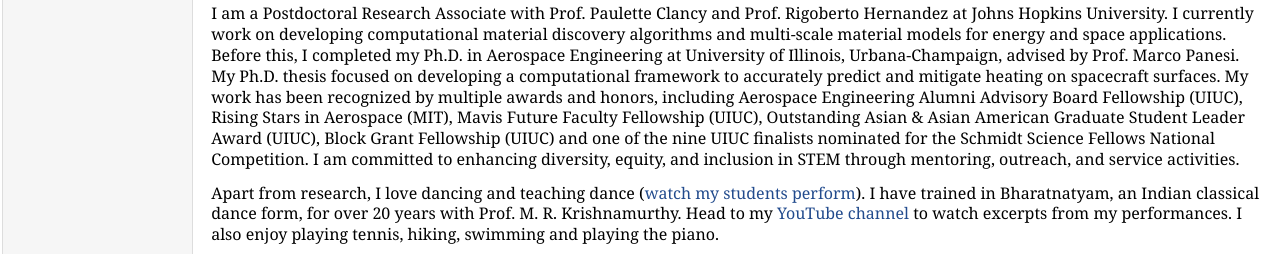
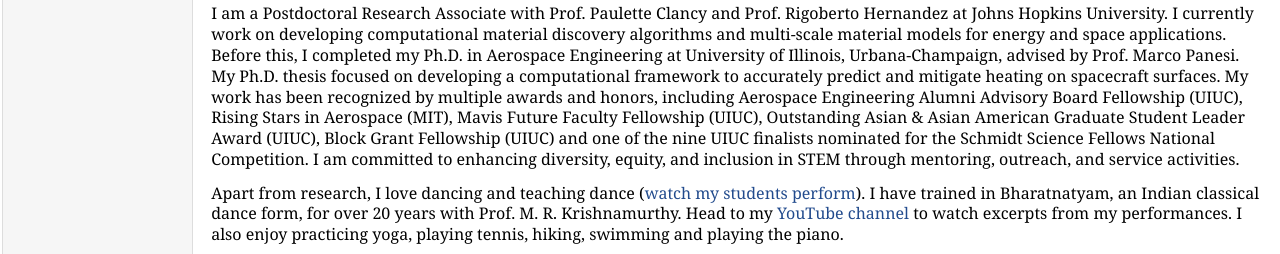
Before and after one commit to msharmap/msharmap.github.io, a plain HTML site: page index.html in a window 1280 px wide. Shown: the part 501-755 px from the top of the page. Drawn offline with Linux system fonts and the light colour scheme.

```diff
--- a/index.html
+++ b/index.html
@@ -37,7 +37,7 @@
 My work has been recognized by multiple awards and honors, including Aerospace Engineering Alumni Advisory Board Fellowship (UIUC), Rising Stars in Aerospace (MIT), Mavis Future Faculty Fellowship (UIUC), Outstanding Asian & Asian American Graduate Student Leader Award (UIUC), Block Grant Fellowship (UIUC) and one of the nine UIUC finalists nominated for the Schmidt Science Fellows National Competition.
 I am committed to enhancing diversity, equity, and inclusion in STEM through mentoring, outreach, and service activities.
 </p>
-<p>Apart from research, I love dancing and teaching dance (<a href="https://www.youtube.com/watch?v=40Mywao-zxY&amp;t=560s&amp;ab_channel=SPICMACAYIllinois" target=&ldquo;blank&rdquo;>watch my students perform</a>). I have trained in Bharatnatyam, an Indian classical dance form, for over 20 years with Prof. M. R. Krishnamurthy. Head to my <a href="https://www.youtube.com/watch?v=5jhfrNRHa0w&amp;ab_channel=MaitreyeeSharma" target=&ldquo;blank&rdquo;>YouTube channel</a> to watch excerpts from my performances. I also enjoy playing tennis, hiking, swimming and playing the piano.
+<p>Apart from research, I love dancing and teaching dance (<a href="https://www.youtube.com/watch?v=40Mywao-zxY&amp;t=560s&amp;ab_channel=SPICMACAYIllinois" target=&ldquo;blank&rdquo;>watch my students perform</a>). I have trained in Bharatnatyam, an Indian classical dance form, for over 20 years with Prof. M. R. Krishnamurthy. Head to my <a href="https://www.youtube.com/watch?v=5jhfrNRHa0w&amp;ab_channel=MaitreyeeSharma" target=&ldquo;blank&rdquo;>YouTube channel</a> to watch excerpts from my performances. I also enjoy practicing yoga, playing tennis, hiking, swimming and playing the piano.
 </p>
 <p><a href="publications.html">Full list of publications</a>. <br />
 <a href="CV.html">A brief CV</a>.
```
Also changed, not shown: 1 other file.
